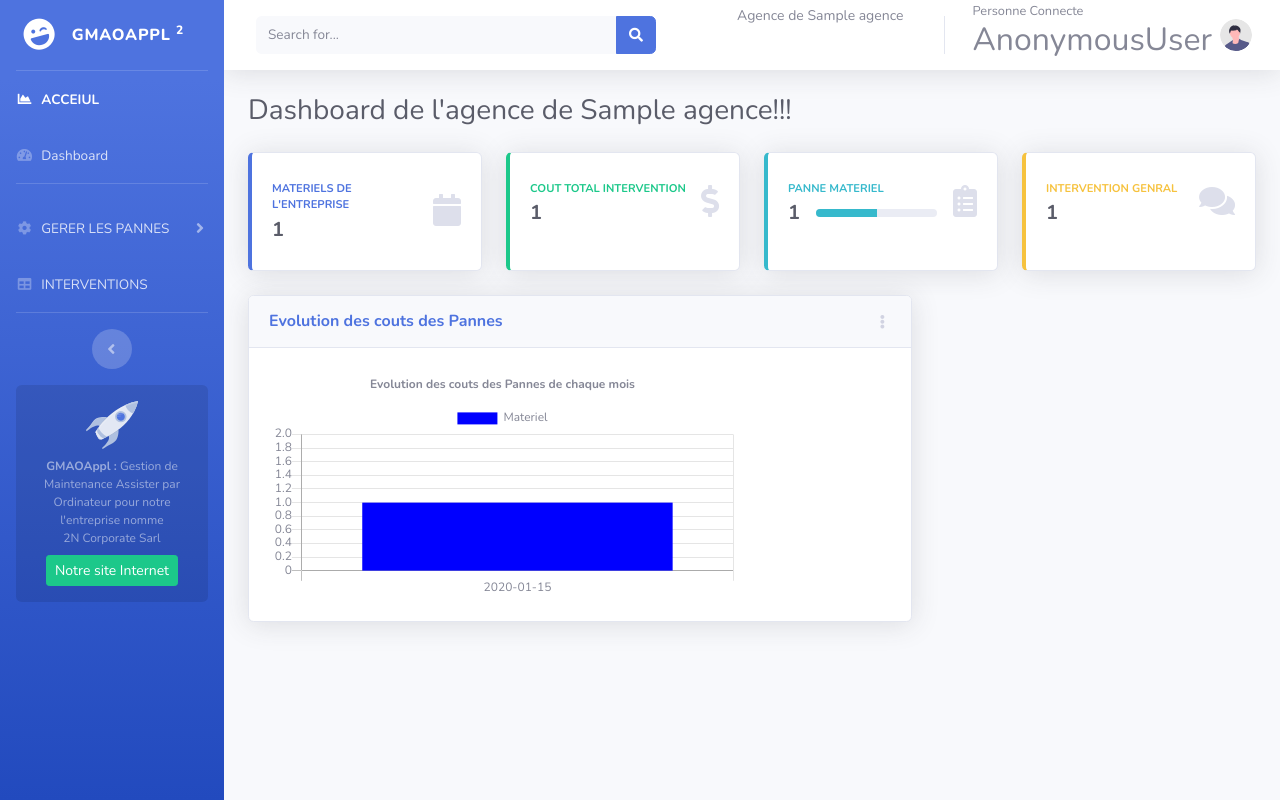
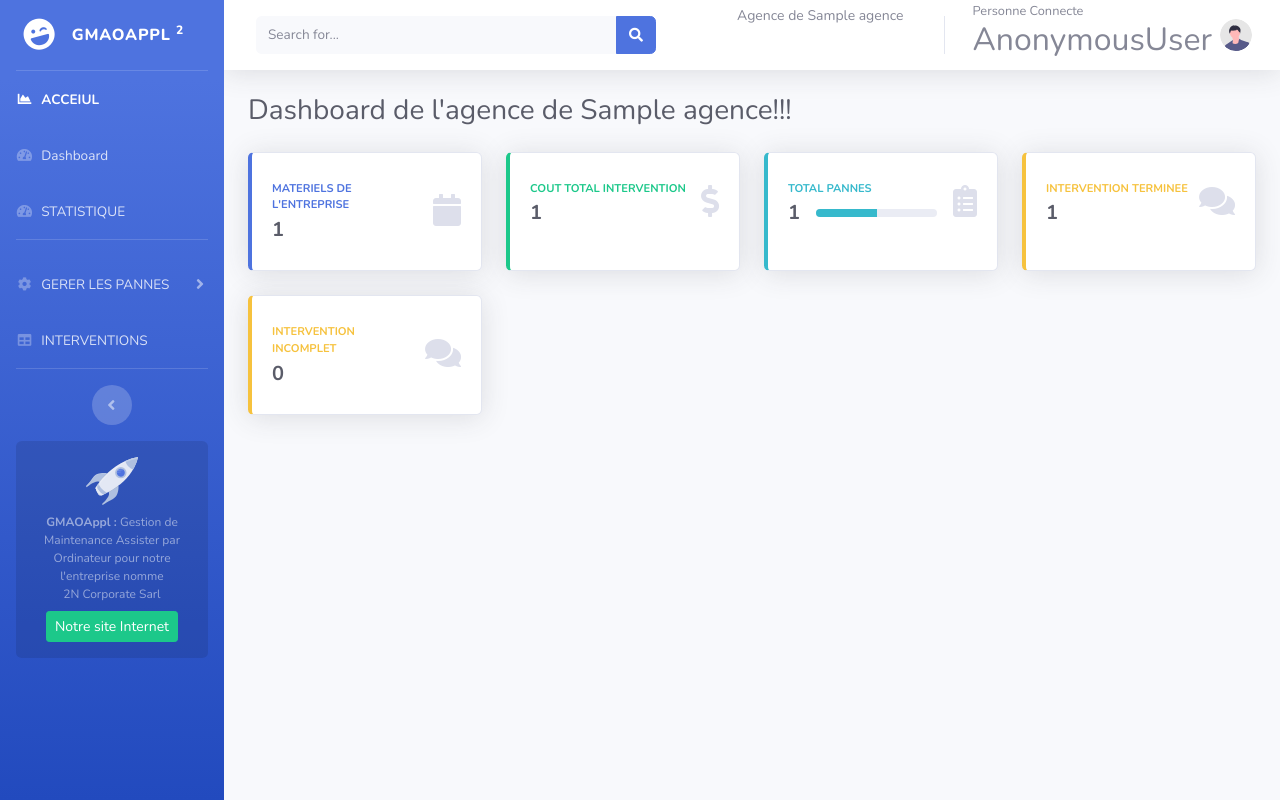
Before and after one commit to choudenou/application-2n, a Django app: page /home/1 in a window 1280 px wide. Run offline with Django 4.2, Linux system fonts and the light colour scheme; tables that the repository leaves empty hold one stand-in row (values such as "Sample post"); some libraries are stand-ins or nearby versions.

Commit message:
version deux

```diff
--- a/AppPJ/urls.py
+++ b/AppPJ/urls.py
@@ -12,6 +12,8 @@ urlpatterns = [
     path('inscription', views.inscripton_page, name="inscription_page"),
     path('home/<str:pk>', views.home, name="home"),
     path('tableau/<str:pk>', views.home, name="tableau"),
+    path('statiq', views.statistique, name="statistique"),
+
 
 
     path('pdf_interv', views.pdf_interv, name='pdf_interv'),
@@ -30,6 +32,5 @@ urlpatterns = [
     path('detail_panne',views.detail_panne, name='detail_panne'),
     path('modifier_intervention/<str:pk>',views.modifier_intervention, name='modifier_intervention'),
     path('population-chart/', views.population_chart, name='population-chart'),
-    path('pie-chart/', views.pie_chart, name='pie-chart'),
     path('ajax/load-mat/', views.load_materiel, name='ajax_load_mat')
 ]
--- a/AppPJ/views.py
+++ b/AppPJ/views.py
@@ -25,6 +25,8 @@ from django.core.paginator import Paginator
 from django.db.models import Sum
 from django.http import JsonResponse
 from django.urls import reverse_lazy
+import json
+
 
 
 def home(request,pk):
@@ -33,9 +35,15 @@ def home(request,pk):
     var_panne_count = Panne.objects.all().count()
     var_mat_count = Materiel.objects.all().count()
     var_cout_interv = Intervention.objects.all().aggregate(thedata=Sum('cout_de_reparation'))
+    se_no = Intervention.objects.filter(Etat_intervention='True').count()
+    se_no = int(se_no)
+    print('Number of Software Engineering Students Are',se_no)
+    sec_no = Intervention.objects.filter(Etat_intervention='False').count()
+    sec_no = int(sec_no)
+    print('Number of Computer Security Students Are',sec_no)
 
 
-    return render(request, 'pages/index.html', {'list_ag':list_ag,'var_interv_count':var_interv_count,'var_panne_count':var_panne_count,'var_mat_count':var_mat_count,'var_cout_interv':var_cout_interv})
+    return render(request, 'pages/index.html', {'list_ag':list_ag,'var_interv_count':var_interv_count,'var_panne_count':var_panne_count,'var_mat_count':var_mat_count,'var_cout_interv':var_cout_interv,'se_no':se_no,'sec_no':sec_no})
     return render(request, 'pages/index.html')
 
 
@@ -288,16 +296,31 @@ def population_chart(request):
         'data': data,
     })
 
-def pie_chart(request):
-    labels = []
-    data = []
+def statistique(request):
+    cs_no = Panne.objects.filter(Etat_panne='Encours').count()
+    cs_no = int(cs_no)
+    print('Number of Computer Science Students Are',cs_no)
 
-    queryset = Intervention.objects.order_by('-cout_de_reparation')
-    for city in queryset:
-        labels.append(city.panne_concerner)
-        data.append(city.cout_de_reparation)
+    ce_no = Panne.objects.filter(Etat_panne='En attente').count()
+    ce_no = int(ce_no)
+    print('Number of Computer Engineering Students Are',ce_no)
 
-    return render(request, 'pie_chart.html', {
-        'labels': labels,
-        'data': data,
-    })
+
+
+    se_no = Intervention.objects.filter(Etat_intervention='True').count()
+    se_no = int(se_no)
+    print('Number of Software Engineering Students Are',se_no)
+
+    sec_no = Intervention.objects.filter(Etat_intervention='False').count()
+    sec_no = int(sec_no)
+    print('Number of Computer Security Students Are',sec_no)
+
+    gender_list = ['Encours', 'En attente']
+    gender_number = [cs_no, ce_no]
+
+    gender_list_interv = ['Intervention Termine', 'Intervention En manque']
+    gender_number_interv = [se_no, sec_no]
+
+
+    context = {'gender_list':gender_list, 'gender_number':gender_number,'gender_list_interv':gender_list_interv,'gender_number_interv':gender_number_interv}
+    return render(request, 'pages/dashboard.html', context)
--- a/templates/pages/index.html
+++ b/templates/pages/index.html
@@ -1,6 +1,6 @@
 <!DOCTYPE html>
 <html lang="en">
-
+{% load static %}
 <head>
 
     <meta charset="utf-8">
@@ -13,6 +13,8 @@
 
     <!-- Custom fonts for this template-->
     <link href="/cs/vendor/fontawesome-free/css/all.min.css" rel="stylesheet" type="text/css">
+    <link rel="stylesheet" href="https://stackpath.bootstrapcdn.com/bootstrap/4.1.3/css/bootstrap.min.css" integrity="sha384-MCw98/SFnGE8fJT3GXwEOngsV7Zt27NXFoaoApmYm81iuXoPkFOJwJ8ERdknLPMO" crossorigin="anonymous">
+
     <link
         href="https://fonts.googleapis.com/css?family=Nunito:200,200i,300,300i,400,400i,600,600i,700,700i,800,800i,900,900i"
         rel="stylesheet">
@@ -54,7 +56,11 @@
                     <i class="fas fa-fw fa-tachometer-alt"></i>
                     <span>Dashboard</span></a>
             </li>
-
+            <li class="nav-item ">
+                <a class="nav-link" href="{% url 'statistique' %}">
+                    <i class="fas fa-fw fa-tachometer-alt"></i>
+                    <span>STATISTIQUE</span></a>
+            </li>
             <!-- Divider -->
             <hr class="sidebar-divider">
 
@@ -174,7 +180,7 @@
                                 <div class="card-body">
                                     <div class="row no-gutters align-items-center">
                                         <div class="col mr-2">
-                                            <div class="text-xs font-weight-bold text-info text-uppercase mb-1">Panne Materiel
+                                            <div class="text-xs font-weight-bold text-info text-uppercase mb-1">Total Pannes
                                             </div>
                                             <div class="row no-gutters align-items-center">
                                                 <div class="col-auto">
@@ -198,14 +204,16 @@
                         </div>
 
                         <!-- Pending Requests Card Example -->
+
+
                         <div class="col-xl-3 col-md-6 mb-4">
                             <div class="card border-left-warning shadow h-100 py-2">
                                 <div class="card-body">
                                     <div class="row no-gutters align-items-center">
                                         <div class="col mr-2">
                                             <div class="text-xs font-weight-bold text-warning text-uppercase mb-1">
-                                                Intervention genral</div>
-                                            <div class="h5 mb-0 font-weight-bold text-gray-800">{{var_interv_count}}</div>
+                                                Intervention Terminee</div>
+                                            <div class="h5 mb-0 font-weight-bold text-gray-800">{{se_no}}</div>
                                         </div>
                                         <div class="col-auto">
                                             <i class="fas fa-comments fa-2x text-gray-300"></i>
@@ -214,94 +222,26 @@
                                 </div>
                             </div>
                         </div>
-                    </div>
 
-
-
-                    <!-- Content Row -->
-
-                    <div class="row">
-
-                        <!-- Area Chart -->
-                        <div class="col-xl-8 col-lg-7">
-                            <div class="card shadow mb-4">
-                                <!-- Card Header - Dropdown -->
-                                <div
-                                    class="card-header py-3 d-flex flex-row align-items-center justify-content-between">
-                                    <h6 class="m-0 font-weight-bold text-primary">Evolution des couts des Pannes </h6>
-                                    <div class="dropdown no-arrow">
-                                        <a class="dropdown-toggle" href="#" role="button" id="dropdownMenuLink"
-                                            data-toggle="dropdown" aria-haspopup="true" aria-expanded="false">
-                                            <i class="fas fa-ellipsis-v fa-sm fa-fw text-gray-400"></i>
-                                        </a>
-                                        <div class="dropdown-menu dropdown-menu-right shadow animated--fade-in"
-                                            aria-labelledby="dropdownMenuLink">
-                                            <div class="dropdown-header">Dropdown Header:</div>
-                                            <a class="dropdown-item" href="#">Action</a>
-                                            <a class="dropdown-item" href="#">Another action</a>
-                                            <div class="dropdown-divider"></div>
-                                            <a class="dropdown-item" href="#">Something else here</a>
+                        <div class="col-xl-3 col-md-6 mb-4">
+                            <div class="card border-left-warning shadow h-100 py-2">
+                                <div class="card-body">
+                                    <div class="row no-gutters align-items-center">
+                                        <div class="col mr-2">
+                                            <div class="text-xs font-weight-bold text-warning text-uppercase mb-1">
+                                                Intervention Incomplet</div>
+                                            <div class="h5 mb-0 font-weight-bold text-gray-800">{{sec_no}}</div>
+                                        </div>
+                                        <div class="col-auto">
+                                            <i class="fas fa-comments fa-2x text-gray-300"></i>
                                         </div>
                                     </div>
                                 </div>
-                                <!-- Card Body -->
-                                <div class="card-body">
-                                    <div id="container" style="width: 75%;">
-                                        <canvas id="population-chart" data-url="{% url 'population-chart' %}"></canvas>
-                                    </div>
-
-                                      <script src="https://code.jquery.com/jquery-3.4.1.min.js"></script>
-                                      <script src="https://cdn.jsdelivr.net/npm/chart.js@2.9.3/dist/Chart.min.js"></script>
-                                    <script>
-
-                                        $(function () {
-
-                                          var $populationChart = $("#population-chart");
-                                            $.ajax({
-                                            url: $populationChart.data("url"),
-                                            success: function (data) {
-
-                                              var ctx = $populationChart[0].getContext("2d");
-
-                                              new Chart(ctx, {
-                                                type: 'bar',
-                                                data: {
-                                                  labels: data.labels,
-                                                  datasets: [{
-                                                    label: 'Materiel',
-                                                    backgroundColor: 'blue',
-                                                    data: data.data
-                                                  }]
-                                                },
-                                                options: {
-                                                  responsive: true,
-                                                  legend: {
-                                                    position: 'top',
-                                                  },
-                                                  title: {
-                                                    display: true,
-                                                    text: 'Evolution des couts des Pannes de chaque mois'
-                                                  }
-                                                }
-                                              });
-
-                                            }
-                                          });
-
-                                        });
-
-                                    </script>
-
-                                </div>
-
                             </div>
                         </div>
 
-                        <!-- Pie Chart -->
-
                     </div>
 
-                    <!-- Content Row -->
 
                 </div>
                 <!-- /.container-fluid -->
@@ -320,6 +260,9 @@
 
     </div>
     <!-- End of Page Wrapper -->
+    <script src="https://ajax.googleapis.com/ajax/libs/jquery/3.5.1/jquery.min.js"></script>
+    <script src="{% static 'vendor/chart.js/Chart.js' %}"></script>
+    <script src="{% static 'vendor/chart.js/Chart.min.js' %}"></script>
 
     <!-- Bootstrap core JavaScript-->
     <script src="/cs/vendor/jquery/jquery.min.js"></script>
```
Also changed, not shown: templates/pages/dashboard.html (added, +129 -0 lines), templates/pages/office.html (added, +13 -0 lines), templates/pages/dairou.html (deleted).
